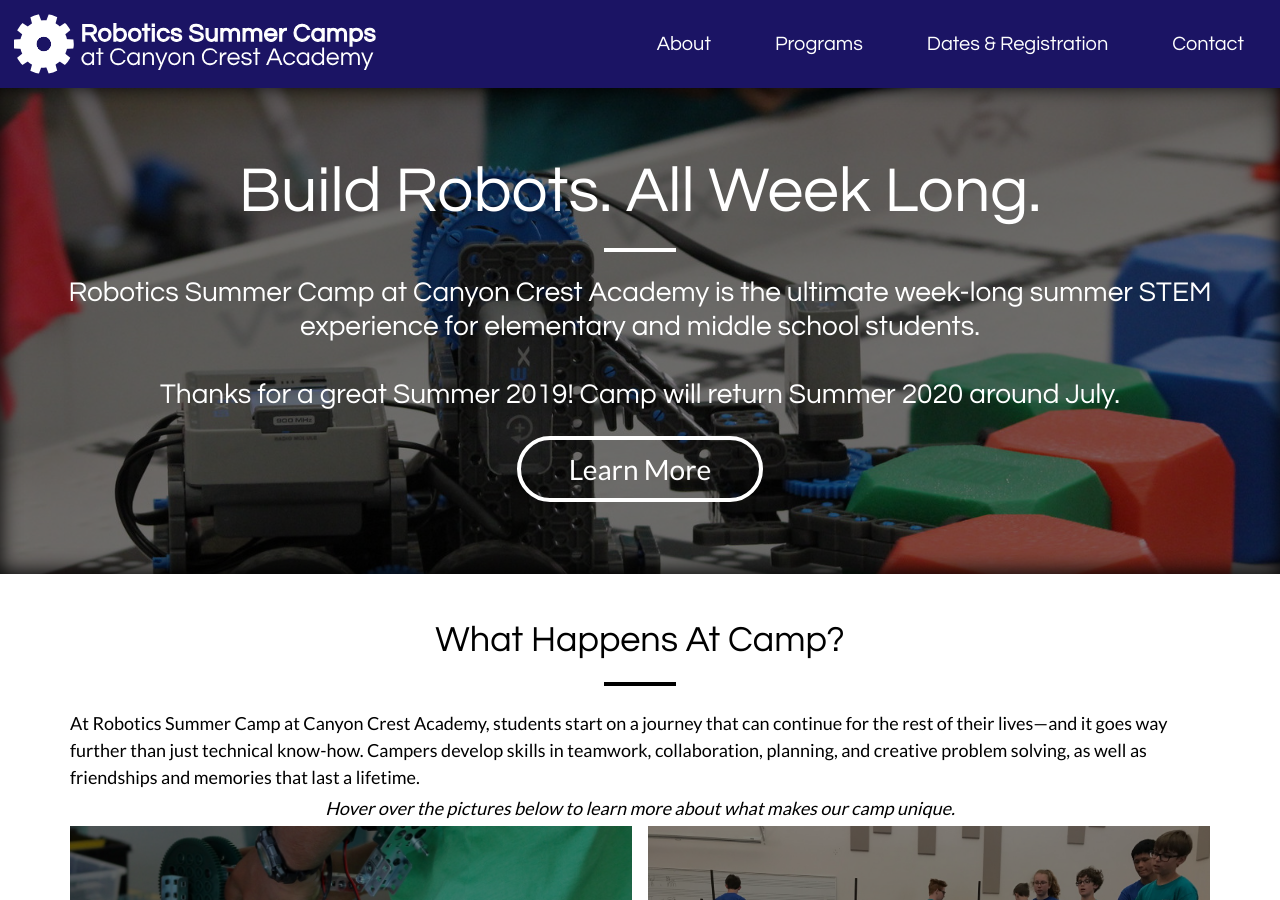
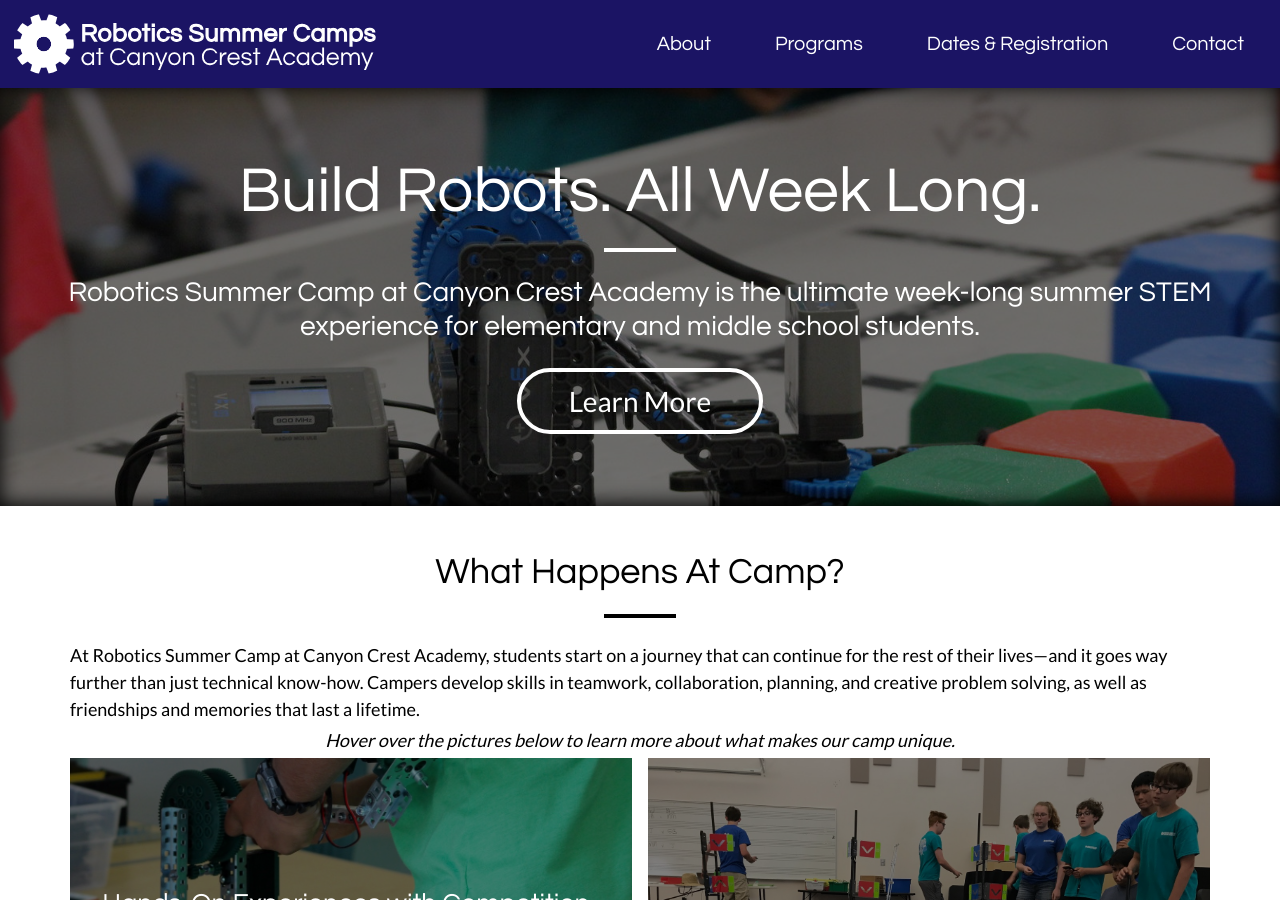
Before and after one commit to Team3128/camp, a Jekyll site: the page built from index.html, in a window 1280 px wide and 900 px high. Built offline with Jekyll 4.4.1, drawn with Linux system fonts in a browser that asks for light colours; nearby versions of some CDN libraries.

Commit message:
Update index.html

```diff
--- a/index.html
+++ b/index.html
@@ -28,8 +28,6 @@ layout: default
                 <hr>
                 <div class="details">
                     Robotics Summer Camp at Canyon Crest Academy is the ultimate week-long summer STEM experience for elementary and middle school students.
-                   <br> <br>
-                Thanks for a great Summer 2019! Camp will return Summer 2020 around July.
                 </div>
 
                 <a href="#whycamp" class="scroll_link" style="color: white;">
```
